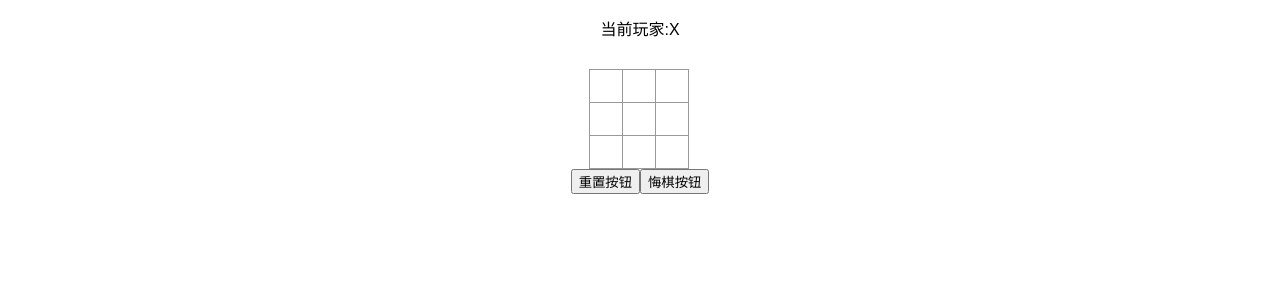
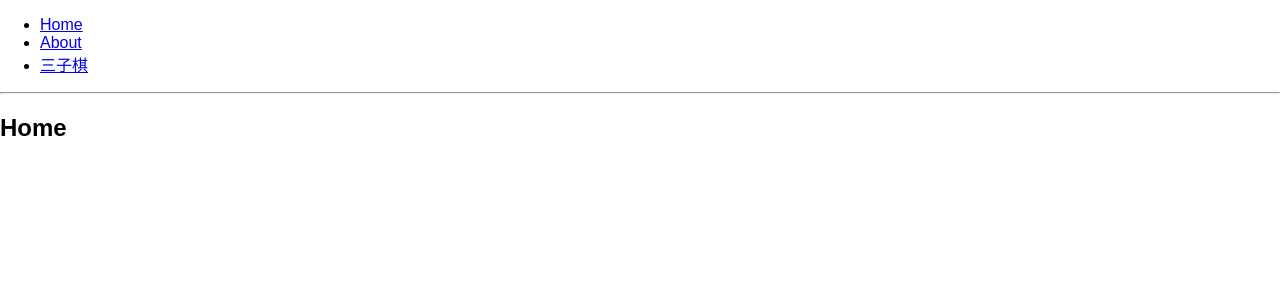
Before and after one commit to TokenYangForever/rapp, a React app: page / in a window 1280 px wide. Shown: the top 300 px of the page. Built offline with nearby package versions, Linux system fonts and the light colour scheme.

Commit message:
首页添加react-router

```diff
--- a/package.json
+++ b/package.json
@@ -86,5 +86,8 @@
   },
   "eslintConfig": {
     "extends": "react-app"
+  },
+  "devDependencies": {
+    "react-router-dom": "^4.2.2"
   }
 }
--- a/src/App.js
+++ b/src/App.js
@@ -14,9 +14,9 @@
       playerX: true,
       winSteps: null
     }
-    // 这个绑定是必要的，使`this`在回调中起作用
-    this.clickAction = this.clickAction.bind(this)
-    this.resetAction = this.resetAction.bind(this)
+    // 这个绑定是必要的，使`this`在回调中起作用，或者使用箭头函数
+    // this.clickAction = this.clickAction.bind(this)
+    // this.resetAction = this.resetAction.bind(this)
   }
   getNewArray () {
     let arr = new Array(9)
@@ -25,14 +25,14 @@
     }
     return [arr]
   }
-  resetAction () {
+  resetAction = () => {
     this.setState({
       history: this.getNewArray(),
       step: 0,
       playerX: true
     })
   }
-  clickAction (i) {
+  clickAction = (i) => {
     window.his = this.state.history
     let {history, step, playerX, winSteps} = this.state
     if (winSteps) {
--- a/src/index.js
+++ b/src/index.js
@@ -2,6 +2,45 @@
 import ReactDOM from 'react-dom'
 import './index.css'
 import App from './App'
+
+import {
+  BrowserRouter as Router,
+  Route,
+  Link
+} from 'react-router-dom'
+
+const HomeTab = () => (
+  <Router>
+    <div>
+      <ul>
+        <li><Link to='/'>Home</Link></li>
+        <li><Link to='/about'>About</Link></li>
+        <li><Link to='/topics'>三子棋</Link></li>
+      </ul>
+
+      <hr />
+
+      <Route exact path='/' component={Home} />
+      <Route path='/about' component={About} />
+      <Route path='/topics' component={App} />
+    </div>
+  </Router>
+)
+
+const Home = () => (
+  <div>
+    <h2>Home</h2>
+  </div>
+)
+
+const About = () => (
+  <div>
+    <h2>About</h2>
+  </div>
+)
+
+ReactDOM.render(<HomeTab />, document.getElementById('root'))
+
 // import registerServiceWorker from './registerServiceWorker';
-ReactDOM.render(<App name='token' />, document.getElementById('root'))
+// ReactDOM.render(<App name='token' />, document.getElementById('root'))
 // registerServiceWorker()
```
